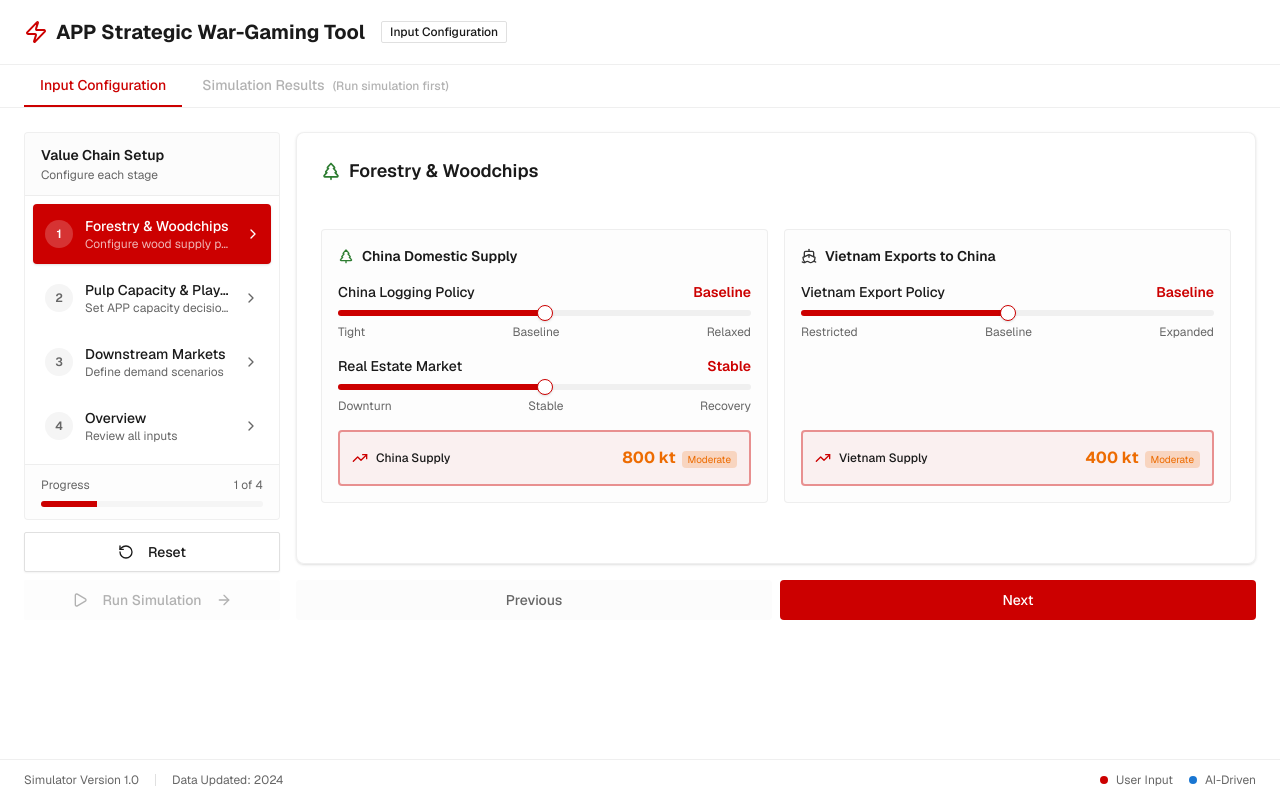
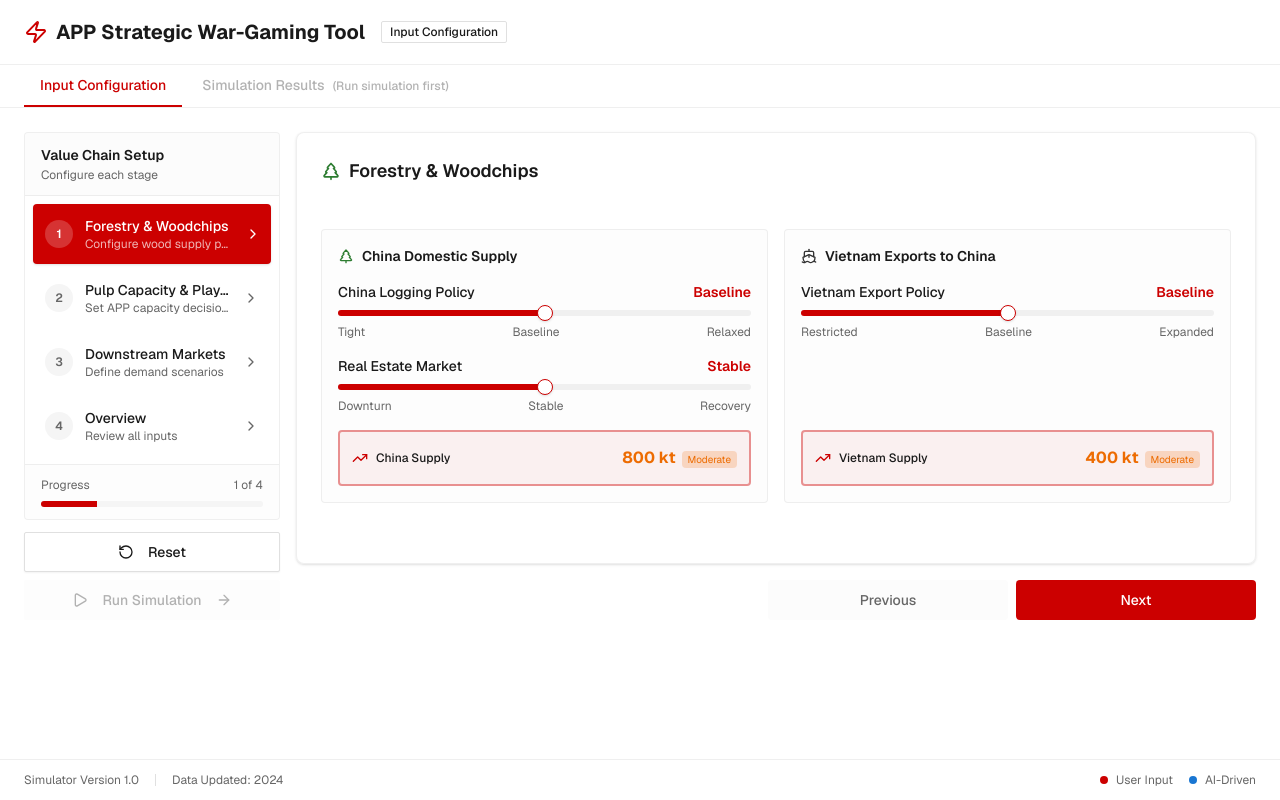
Before and after one commit to HanyuDesign/v0-APP-Group-CD-Dashboard, a Next.js app: page / in a window 1280 px wide. Built offline with nearby package versions, Linux system fonts and the light colour scheme.

Commit message:
feat: align Previous and Next buttons to right\n\nSet buttons to 25% width and use justify-end for alignment.

```diff
--- a/components/war-game/ValueChainFlow.tsx
+++ b/components/war-game/ValueChainFlow.tsx
@@ -220,7 +220,7 @@ export function ValueChainFlow({ input, onInputChange, result, onRunSimulation,
         </div>
 
         {/* Navigation buttons - at bottom of right panel */}
-        <div className="flex gap-2 mt-4">
+        <div className="flex justify-end gap-2 mt-4">
           <button
             onClick={() => {
               const prevIndex = Math.max(0, currentTabIndex - 1)
@@ -228,7 +228,7 @@ export function ValueChainFlow({ input, onInputChange, result, onRunSimulation,
             }}
             disabled={currentTabIndex === 0}
             className={cn(
-              'flex-1 px-4 py-2.5 rounded-lg text-sm font-medium transition-colors h-10',
+              'w-1/4 px-4 py-2.5 rounded-lg text-sm font-medium transition-colors h-10',
               currentTabIndex === 0
                 ? 'bg-secondary/30 text-muted-foreground cursor-not-allowed'
                 : 'bg-secondary hover:bg-secondary/80 text-foreground'
@@ -243,7 +243,7 @@ export function ValueChainFlow({ input, onInputChange, result, onRunSimulation,
             }}
             disabled={currentTabIndex === TABS.length - 1}
             className={cn(
-              'flex-1 px-4 py-2.5 rounded-lg text-sm font-medium transition-colors h-10',
+              'w-1/4 px-4 py-2.5 rounded-lg text-sm font-medium transition-colors h-10',
               currentTabIndex === TABS.length - 1
                 ? 'bg-secondary/30 text-muted-foreground cursor-not-allowed'
                 : 'bg-primary hover:bg-primary/90 text-primary-foreground'
```
